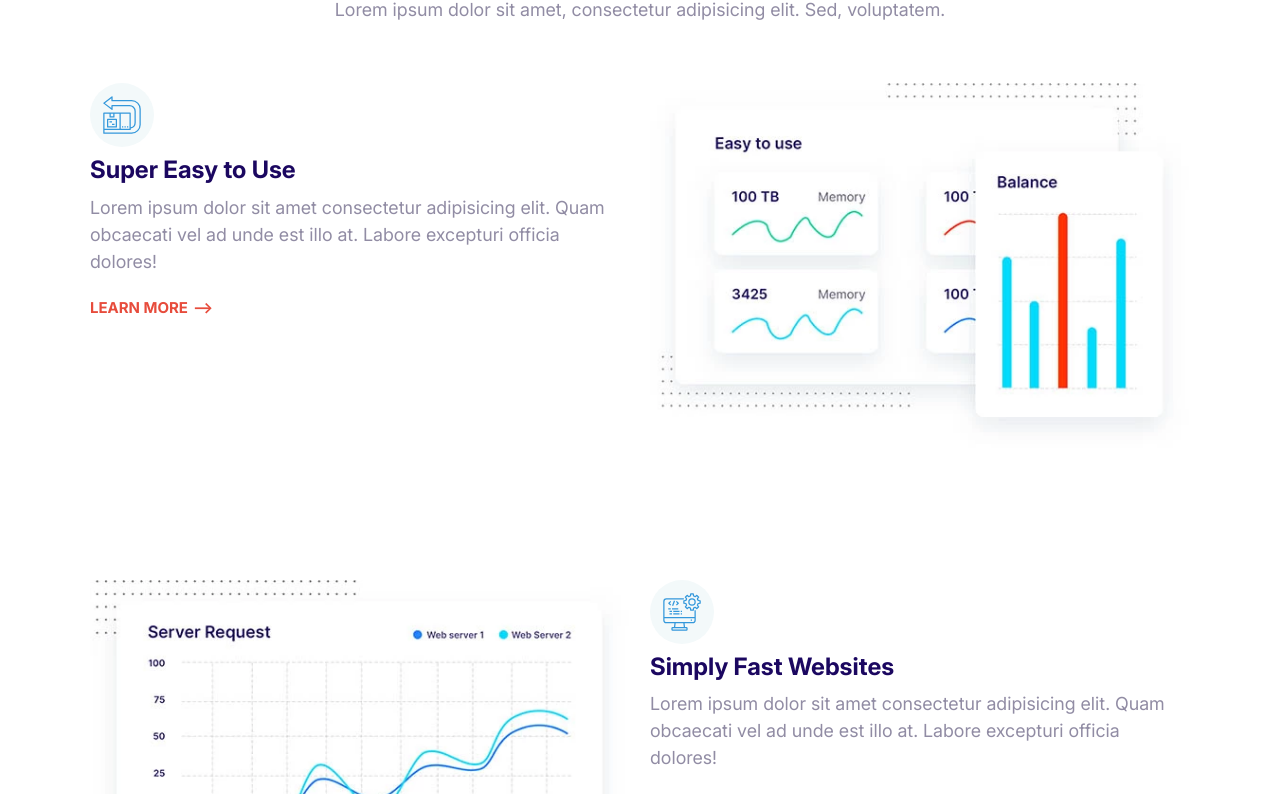
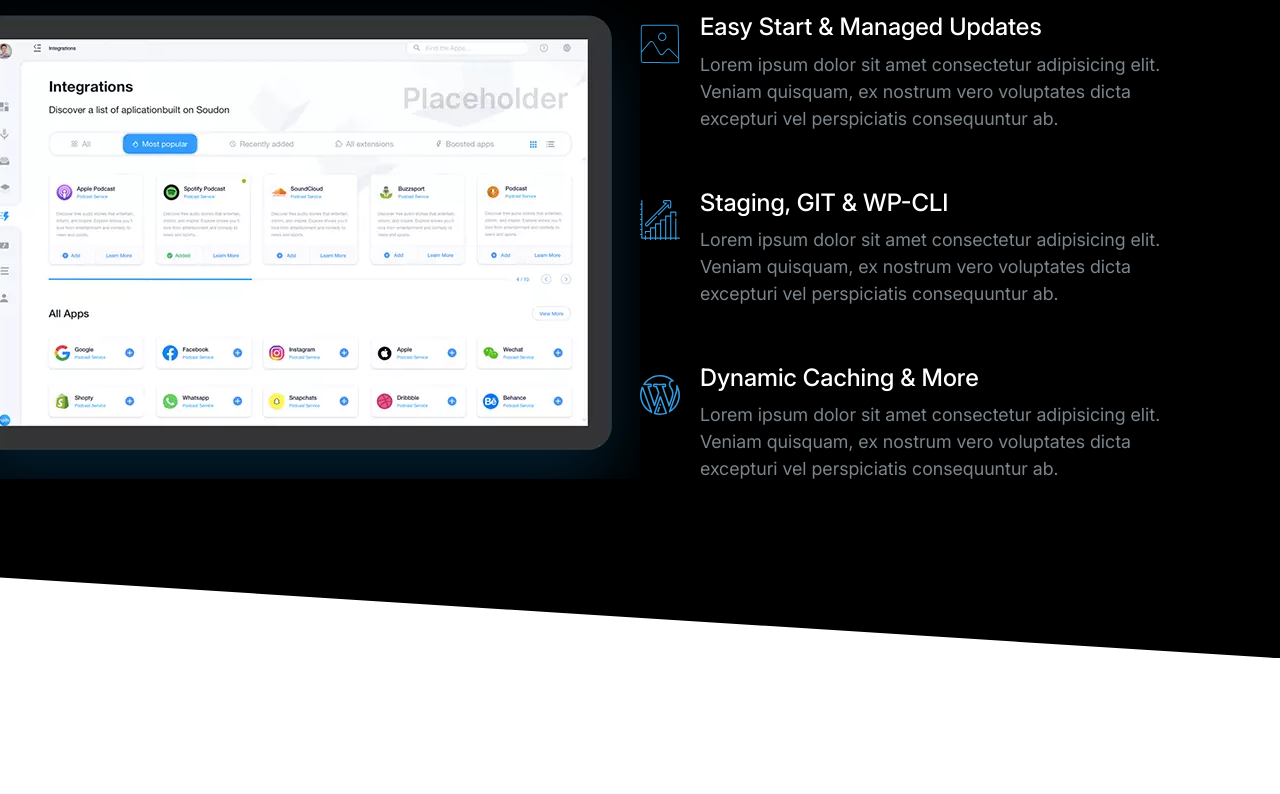
Before and after one commit to YeYintMinThein/YeYintify, a plain HTML site: page index.html in a window 1280 px wide. Shown: the part 151-945 px from the top of the page. After the commit the page ends 809 px from the top, so only its background shows below. Drawn offline with Linux system fonts and the light colour scheme.

Commit message:
Styling showcase block component

```diff
--- a/css/style.css
+++ b/css/style.css
@@ -22,6 +22,11 @@
 }
 
 /* Typography */
+::selection {
+    background-color: var(--color-headings);
+    color: white;
+}
+
 html {
     font-size: 62.5%;
 }
@@ -49,6 +54,7 @@
 
 h3 {
     font-size: 3rem;
+    font-weight: 500;
 }
 
 p {
@@ -145,7 +151,6 @@
 .list {
     list-style: none;
     padding-left: 0;
-    color: var(--color-headings);
 }
 
 .list--inline .list__item {
@@ -156,6 +161,7 @@
 .list--tick {
     list-style-image: url(/images/tick.svg);
     padding-left: 3rem;
+    color: var(--color-headings);
 }
 
 .list--tick .list__item {
@@ -434,6 +440,7 @@
 /* Media */
 .media {
     display: flex;
+    margin-bottom: 4rem;
 }
 
 .media__title {
@@ -637,18 +644,20 @@
     color: #7b858b;
 }
 
-.block--dark .block__heading {
+.block--dark h1,
+.block--dark h2,
+.block--dark h3 {
     color: white;
 }
 
 .block--skewed-right {
     padding-bottom: calc(var(--padding--vertical) + 4rem);
-    clip-path: polygon(0% 0%, 100% 0, 100% 100%, 0% 80%);
+    clip-path: polygon(0% 0%, 100% 0, 100% 100%, 0% 90%);
 }
 
 .block--skewed-left {
     padding-bottom: calc(var(--padding--vertical) + 4rem);
-    clip-path: polygon(0% 0%, 100% 0, 100% 80%, 0% 100%);
+    clip-path: polygon(0% 0%, 100% 0, 100% 90%, 0% 100%);
 }
 
 /* Navigation Bar */
@@ -727,10 +736,6 @@
     width: 100%;
 }
 
-.hero {
-    clip-path: polygon(0% 0%, 100% 0, 100% 90%, 0% 100%);
-}
-
 @media screen and (min-width: 768px) {
 
     .hero {
@@ -801,3 +806,24 @@
         order: 2;
     }
 }
+
+/* Showcase Block */
+.block-showcase__image > img {
+    width: 100%;
+}
+
+@media screen and (min-width: 768px) {
+
+    .block-showcase .grid {
+        grid-template-columns: 50% 50%;
+    }
+
+    .block-showcase__image {
+        justify-self: end;
+    }
+
+    .block-showcase__image > img {
+        width: auto;
+        max-width: 700px;
+    }
+}
--- a/index.html
+++ b/index.html
@@ -8,117 +8,76 @@
     <link rel="stylesheet" href="css/style.css">
 </head>
 <body>
-    <section class="block container">
+    <section class="block block--dark block--skewed-right block-showcase">
         <header class="block__header">
-            <h2>Host on the Cloud to Keep Growing</h2>
-            <p>
-            Lorem ipsum dolor sit amet, consectetur adipisicing elit. Sed, voluptatem.
-            </p>
+            <h2>User-friendly Control Panel</h2>
         </header>
-        <article class="grid grid--1x2 feature">
-            <div class="feature__content">
-            <span class="icon-container">
-                <svg class="icon icon--primary">
-                <use xlink:href="images/sprite.svg#easy"></use>
-                </svg>
-            </span>
-            <h3 class="feature__heading">Super Easy to Use</h3>
-            <p>
-                Lorem ipsum dolor sit amet consectetur adipisicing elit. Quam obcaecati
-                vel ad unde est illo at. Labore excepturi officia dolores!
-            </p>
-            <a href="#" class="link-arrow">Learn More</a>
-            </div>
-            <picture>
+        <div class="container grid grid--1x2">
+            <picture class="block-showcase__image">
             <source
                 type="image/webp"
-                srcset="images/easy.webp 1x, images/easy@2x.webp 2x"
+                srcset="images/ipad.webp 1x, images/ipad@2x.webp 2x"
             />
             <source
-                type="image/jpg"
-                srcset="images/easy.jpg 1x, images/easy@2x.jpg 2x"
+                type="image/png"
+                srcset="images/ipad.png 1x, images/ipad@2x.png 2x"
             />
-            <img class="feature__image" src="images/easy@2x.jpg" alt="" />
+            <img src="images/ipad.png" alt="" />
             </picture>
-        </article>
-        <article class="grid grid--1x2 feature">
-            <div class="feature__content">
-            <span class="icon-container">
+            <ul class="list">
+            <li>
+                <div class="media">
+                <div class="media__image">
                     <svg class="icon icon--primary">
-                <use xlink:href="images/sprite.svg#computer"></use>
+                    <use xlink:href="images/sprite.svg#snap"></use>
                     </svg>
-            </span>
-            <h3 class="feature__heading">Simply Fast Websites</h3>
+                </div>
+                <div class="media__body">
+                    <h3 class="media__title">Easy Start & Managed Updates</h3>
                     <p>
-                Lorem ipsum dolor sit amet consectetur adipisicing elit. Quam obcaecati
-                vel ad unde est illo at. Labore excepturi officia dolores!
+                    Lorem ipsum dolor sit amet consectetur adipisicing elit. Veniam
+                    quisquam, ex nostrum vero voluptates dicta excepturi vel
+                    perspiciatis consequuntur ab.
                     </p>
-            <a href="#" class="link-arrow">Learn More</a>
                 </div>
-            <picture>
-            <source
-                type="image/webp"
-                srcset="images/fast.webp 1x, images/fast@2x.webp 2x"
-            />
-            <source
-                type="image/jpg"
-                srcset="images/fast.jpg 1x, images/fast@2x.jpg 2x"
-            />
-            <img class="feature__image" src="images/fast@2x.jpg" alt="" />
-            </picture>
-        </article>
-        <article class="grid grid--1x2 feature">
-            <div class="feature__content">
-            <span class="icon-container">
+                </div>
+            </li>
+            <li>
+                <div class="media">
+                <div class="media__image">
+                    <svg class="icon icon--primary">
+                    <use xlink:href="images/sprite.svg#growth"></use>
+                    </svg>
+                </div>
+                <div class="media__body">
+                    <h3 class="media__title">Staging, GIT & WP-CLI</h3>
+                    <p>
+                    Lorem ipsum dolor sit amet consectetur adipisicing elit. Veniam
+                    quisquam, ex nostrum vero voluptates dicta excepturi vel
+                    perspiciatis consequuntur ab.
+                    </p>
+                </div>
+                </div>
+            </li>
+            <li>
+                <div class="media">
+                <div class="media__image">
                     <svg class="icon icon--primary">
                     <use xlink:href="images/sprite.svg#wordpress"></use>
                     </svg>
-            </span>
-            <h3 class="feature__heading">Wordpress Made Easy</h3>
+                </div>
+                <div class="media__body">
+                    <h3 class="media__title">Dynamic Caching & More</h3>
                     <p>
-                Lorem ipsum dolor sit amet consectetur adipisicing elit. Quam obcaecati
-                vel ad unde est illo at. Labore excepturi officia dolores!
+                    Lorem ipsum dolor sit amet consectetur adipisicing elit. Veniam
+                    quisquam, ex nostrum vero voluptates dicta excepturi vel
+                    perspiciatis consequuntur ab.
                     </p>
-            <a href="#" class="link-arrow">Learn More</a>
                 </div>
-            <picture>
-            <source
-                type="image/webp"
-                srcset="images/wordpress.webp 1x, images/wordpress@2x.webp 2x"
-            />
-            <source
-                type="image/jpg"
-                srcset="images/wordpress.jpg 1x, images/wordpress@2x.jpg 2x"
-            />
-            <img class="feature__image" src="images/wordpress@2x.jpg" alt="" />
-            </picture>
-        </article>
-        <article class="grid grid--1x2 feature">
-            <div class="feature__content">
-            <span class="icon-container">
-                <svg class="icon icon--primary">
-                <use xlink:href="images/sprite.svg#clock"></use>
-                </svg>
-            </span>
-            <h3 class="feature__heading">24/7 Expert Support</h3>
-            <p>
-                Lorem ipsum dolor sit amet consectetur adipisicing elit. Quam obcaecati
-                vel ad unde est illo at. Labore excepturi officia dolores!
-            </p>
-            <a href="#" class="link-arrow">Learn More</a>
                 </div>
-            <picture>
-            <source
-                type="image/webp"
-                srcset="images/support.webp 1x, images/support@2x.webp 2x"
-            />
-            <source
-                type="image/jpg"
-                srcset="images/support.jpg 1x, images/support@2x.jpg 2x"
-            />
-            <img class="feature__image" src="images/support@2x.jpg" alt="" />
-            </picture>
-        </article>
+            </li>
+            </ul>
+        </div>
         </section>
     <script src="js/main.js"></script>
 </body>
```
Also changed, not shown: components/media.html (+1 -1 lines), components/showcase-block.html (added, +72 -0 lines), images/ipad.png (added), images/ipad.webp (added), images/ipad@2x.png (added), images/ipad@2x.webp (added). Lines whose indentation alone changed are shown as unchanged.
